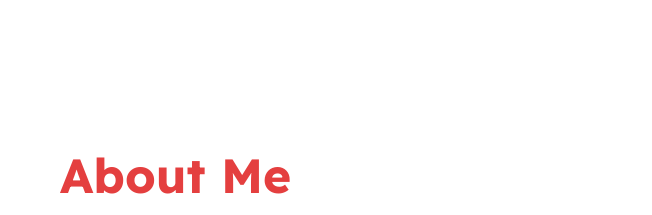
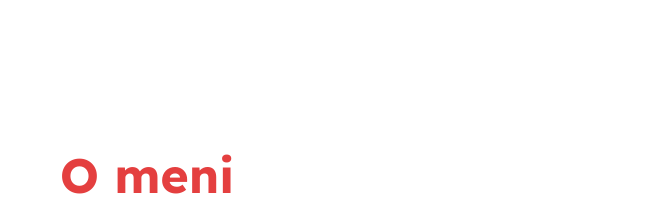
Before and after one commit to milosm2000/milos-portreti, a plain HTML site: page index.html in a window 1280 px wide. Shown: the part 3091-3306 px from the top of the page, 628-1280 px from the left. Drawn offline with Linux system fonts and the light colour scheme; files whose address does not match are found by name.

Commit message:
Update index.html

```diff
--- a/index.html
+++ b/index.html
@@ -248,7 +248,7 @@
             <div class="col-12 col-lg">
                 <div class="text-wrapper">
                     <h3 class="mbr-section-title mbr-fonts-style mb-3 display-2">
-                        <strong>About Me</strong></h3>
+                        <strong>O meni</strong></h3>
                     <p class="mbr-text mbr-fonts-style display-7"><br>Imam 23 godine i studiram informatiku, u slobodno vreme se bavim crtanjem. Slikanjem i crtanjem sam poceo da se bavim u ranom detinjstvu u "Atelje Az" (https://ateljeaz.blogspot.com/, https://www.facebook.com/ljiljana.ilic.946)
                 </div>
             </div>
```
